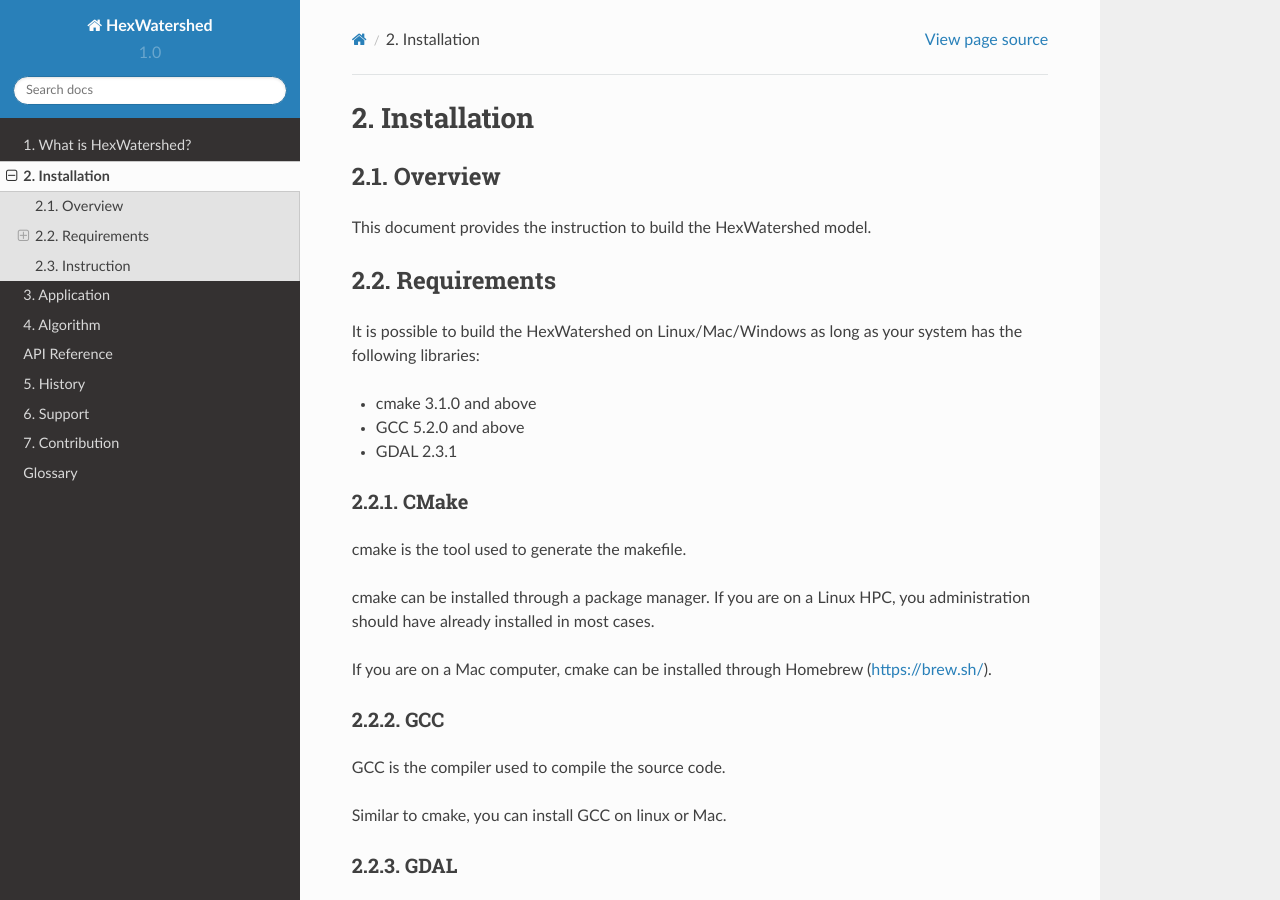
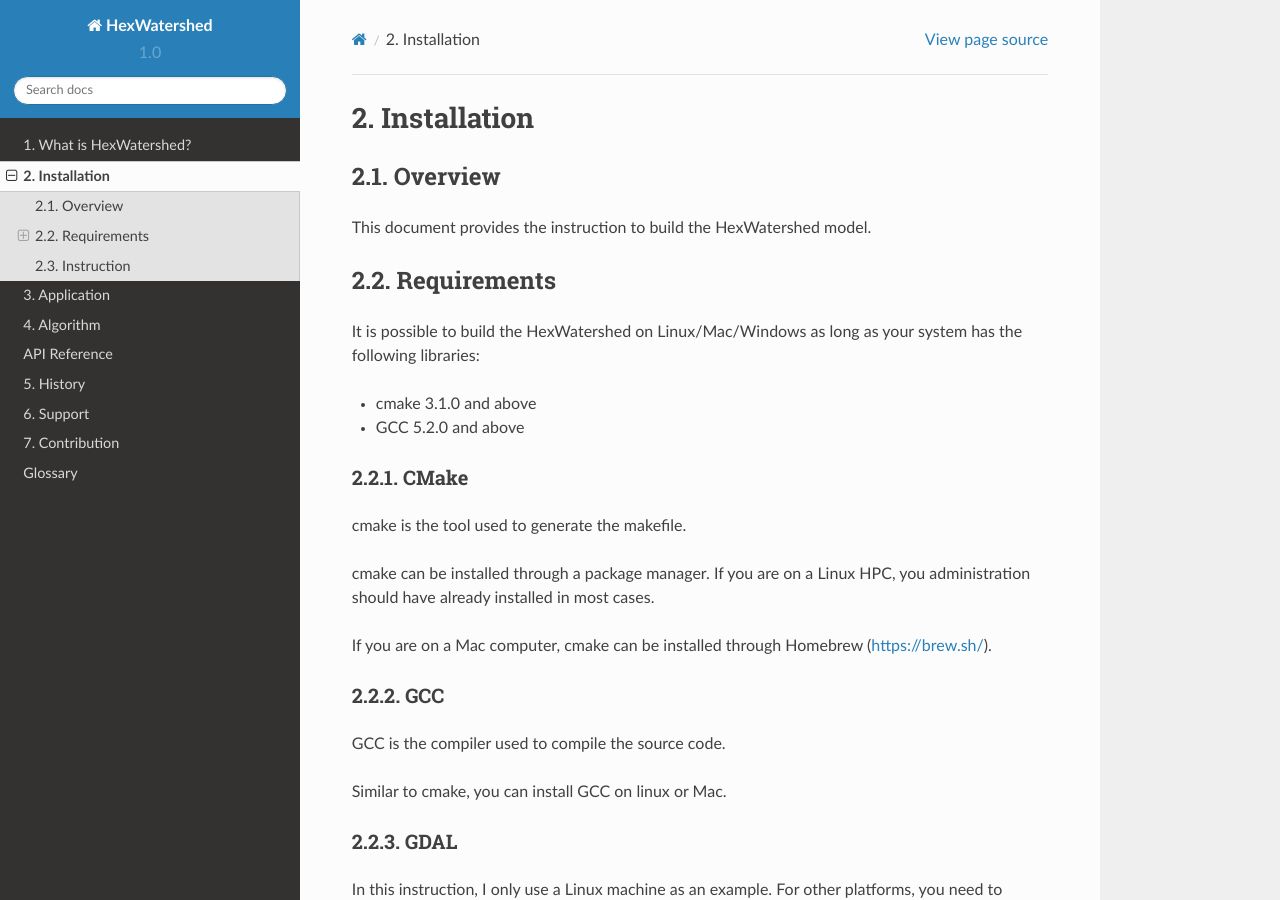
Before and after one commit to pnnl/hexwatershed, a Sphinx documentation site: the page built from docs/installation/installation.rst, in a window 1280 px wide and 900 px high. Built offline with Sphinx 7.4.7 and the Read the Docs theme 2.0.0, drawn with Linux system fonts in a browser that asks for light colours; some of the changed text lies outside the part shown.

Commit message:
test new site

```diff
--- a/docs/installation/installation.rst
+++ b/docs/installation/installation.rst
@@ -17,7 +17,7 @@
 
 * cmake 3.1.0 and above
 * GCC 5.2.0 and above
-* GDAL 2.3.1
+
 
 =====
 CMake
@@ -41,8 +41,6 @@
 GDAL
 ==========================================
 
-HexWatershed relies on GDAL C++ API (https://gdal.org/) to operate on Shapefile and other spatial datasets.
-In this version, I only tested GDAL version 2.3.1.
 
 In this instruction, I only use a Linux machine as an example. For other platforms, you need to change several files:
 
```
